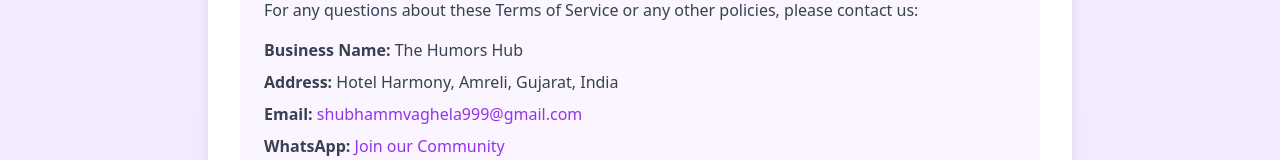
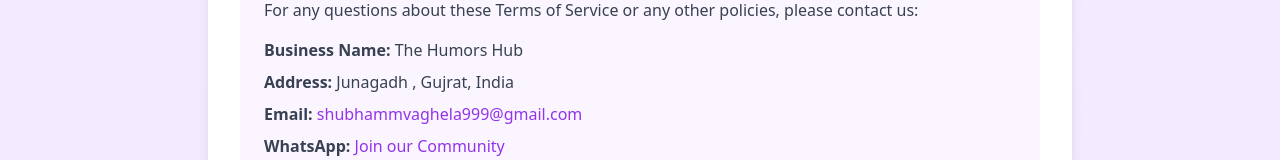
Before and after one commit to shubhhhwarrior/shubh-shows, a Next.js app: page /policies in a window 1280 px wide. Shown: the part 2642-2802 px from the top of the page. Built offline with nearby package versions, Linux system fonts and the light colour scheme; no server answers.

Commit message:
Update policies.tsx

```diff
--- a/pages/policies.tsx
+++ b/pages/policies.tsx
@@ -191,7 +191,7 @@ export default function Policies() {
                 </p>
                 <div className="mt-4 space-y-2 text-gray-700">
                   <p><strong>Business Name:</strong> The Humors Hub</p>
-                  <p><strong>Address:</strong> Hotel Harmony, Amreli, Gujarat, India</p>
+                  <p><strong>Address:</strong> Junagadh , Gujrat, India</p>
                   <p><strong>Email:</strong> <a href="mailto:shubhammvaghela999@gmail.com" className="text-purple-600 hover:text-purple-800">shubhammvaghela999@gmail.com</a></p>
                   <p><strong>WhatsApp:</strong> <a href="https://chat.whatsapp.com/JrExMaZiT6F2LmylOuU8NL" className="text-purple-600 hover:text-purple-800" target="_blank" rel="noopener noreferrer">Join our Community</a></p>
                 </div>
```
